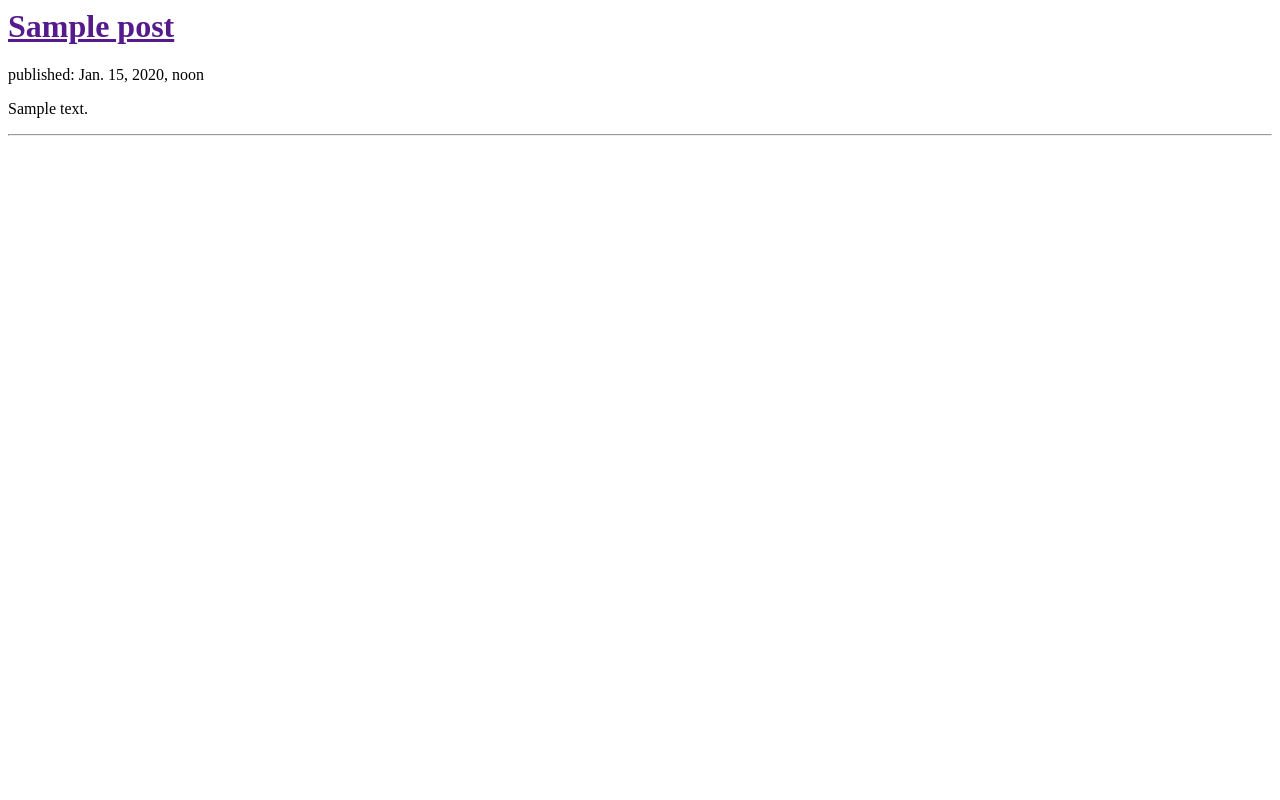
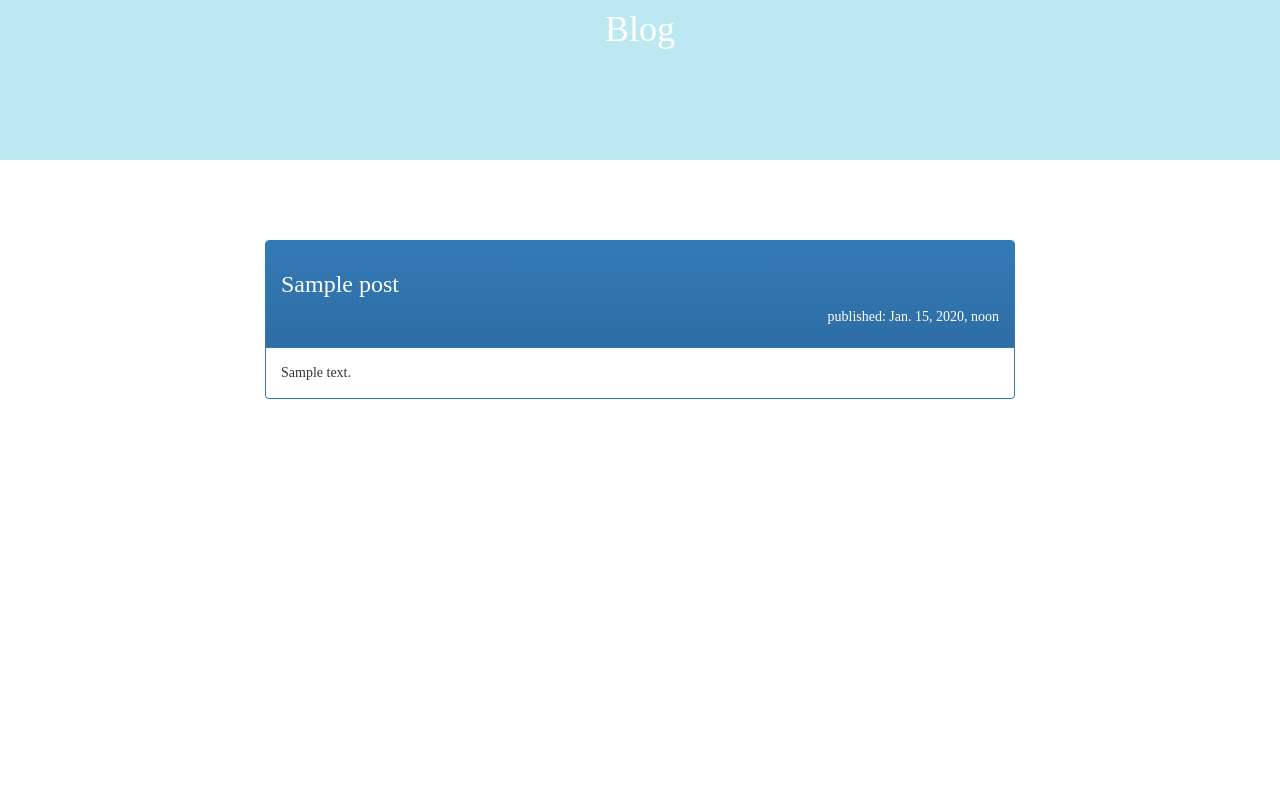
Before and after one commit to danilkrs/projects-django, a Django app: template blog/templates/blog/post_list.html in a window 1280 px wide. Run offline with Django 3.2, Linux system fonts and the light colour scheme; the template is opened without the code that fills it: values that come from a table or form of the project are taken from there, others are empty; tables that the repository leaves empty hold one stand-in row (values such as "Sample post"); some libraries are stand-ins or nearby versions.

Commit message:
add style

```diff
--- /dev/null
+++ b/blog/static/css/blog.css
@@ -0,0 +1,30 @@
+* {
+    font-family: Ubuntu;
+}
+
+div.header h1{
+    margin: 0;
+}
+
+div.header{
+    text-align: center;
+    padding: 10px;
+    color: white;
+    position: fixed;
+    z-index: 100;
+    height: 20vh;
+    width: 100%;
+    background: #357ebd;
+}
+
+div.header:hover {
+    background: #bce8f1;
+}
+
+div.body{
+    padding-top: 30vh;
+}
+
+.panel-heading:hover{
+    background: #bce8f1;
+}
--- a/blog/templates/blog/post_list.html
+++ b/blog/templates/blog/post_list.html
@@ -1,8 +1,28 @@
-{% for post in posts %}
-    <div>
-           <h1><a href="">{{ post.title }}</a></h1>
-           <p>published: {{ post.published_date }}</p>
-           <p>{{ post.text|linebreaksbr }}</p>
-       </div>
-       <hr>
-{% endfor %}
+{% load staticfiles %}
+<html>
+       <head>
+           <title>Django Girls blog</title>
+           <link rel="stylesheet" href="//maxcdn.bootstrapcdn.com/bootstrap/3.2.0/css/bootstrap.min.css">
+           <link rel="stylesheet" href="//maxcdn.bootstrapcdn.com/bootstrap/3.2.0/css/bootstrap-theme.min.css">
+           <link rel="stylesheet" href="{% static 'css/blog.css' %}">
+       </head>
+       <body>
+           <div class="header">
+               <h1>Blog</h1>
+           </div>
+           <div class="body container">
+               {% for post in posts %}
+                   <div class="row">
+                       <div class="col-md-8 col-md-offset-2">
+                            <div class="panel panel-primary">
+                                <div class="panel-heading"><h3>{{ post.title }}</h3><p class="text-right">published: {{ post.published_date }}</p></div>
+                                <div class="panel-body">
+                                   {{ post.text|linebreaksbr }}
+                                </div>
+                            </div>
+                         </div>
+                    </div>
+               {% endfor %}
+           </div>
+    </body>
+</html>
```
